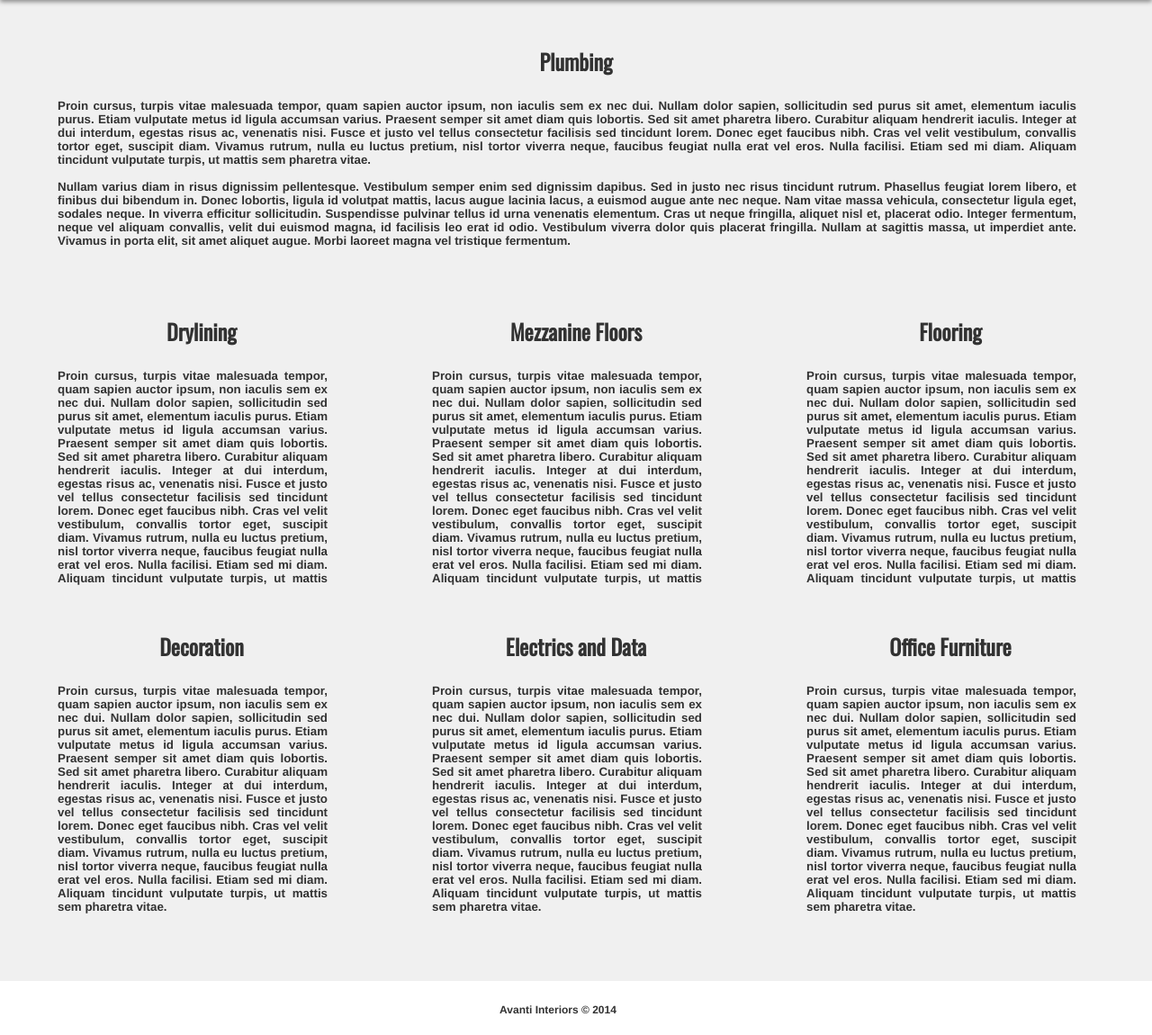
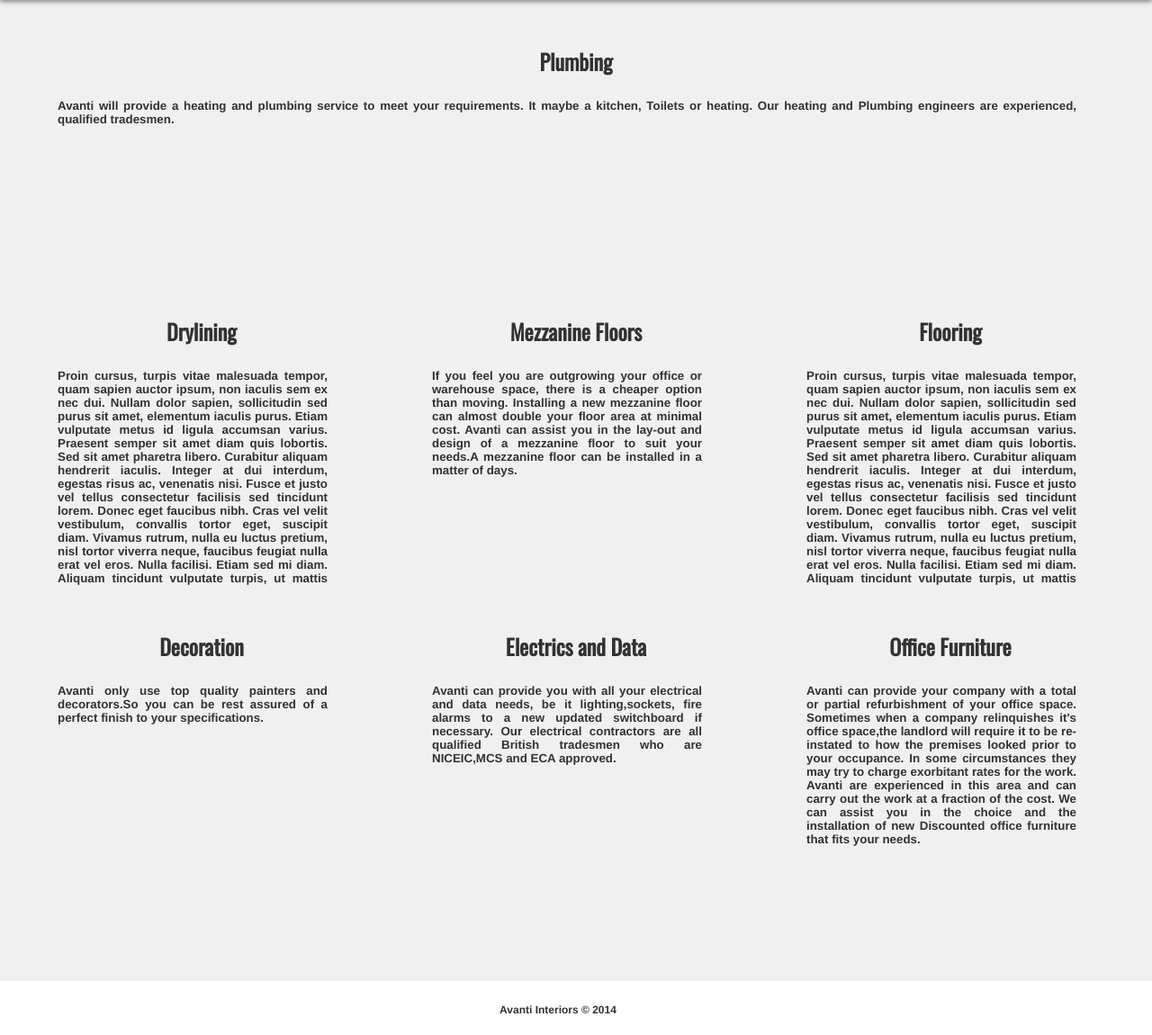
Before and after one commit to craigpullar/Avanti-Interiors, a Django app: page /other in a window 1280 px wide. Shown: the part 100-1250 px from the top of the page at 90% size. Run offline with Django 3.2, Linux system fonts and the light colour scheme.

Commit message:
Information update

```diff
--- a/landing_page/templates/other.html
+++ b/landing_page/templates/other.html
@@ -77,7 +77,7 @@
 	</div>
 	<div class="infoBox" id="mezzanine">
 		<h2>Mezzanine Floors</h2>
-		<p>Proin cursus, turpis vitae malesuada tempor, quam sapien auctor ipsum, non iaculis sem ex nec dui. Nullam dolor sapien, sollicitudin sed purus sit amet, elementum iaculis purus. Etiam vulputate metus id ligula accumsan varius. Praesent semper sit amet diam quis lobortis. Sed sit amet pharetra libero. Curabitur aliquam hendrerit iaculis. Integer at dui interdum, egestas risus ac, venenatis nisi. Fusce et justo vel tellus consectetur facilisis sed tincidunt lorem. Donec eget faucibus nibh. Cras vel velit vestibulum, convallis tortor eget, suscipit diam. Vivamus rutrum, nulla eu luctus pretium, nisl tortor viverra neque, faucibus feugiat nulla erat vel eros. Nulla facilisi. Etiam sed mi diam. Aliquam tincidunt vulputate turpis, ut mattis sem pharetra vitae.</p>
+		<p>If you feel you are outgrowing your office or warehouse space, there is a cheaper option than moving. Installing a new mezzanine floor can almost double your floor area at minimal cost. Avanti can assist you in the lay-out and design of a mezzanine floor to suit your needs.A mezzanine floor can be installed in a matter of days.</p>
 	</div>
 	<div class="infoBox" id="flooring">
 		<h2>Flooring</h2>
@@ -85,20 +85,19 @@
 	</div>
 	<div class="infoBox" id="plumbing">
 		<h2>Plumbing</h2>
-		<p>Proin cursus, turpis vitae malesuada tempor, quam sapien auctor ipsum, non iaculis sem ex nec dui. Nullam dolor sapien, sollicitudin sed purus sit amet, elementum iaculis purus. Etiam vulputate metus id ligula accumsan varius. Praesent semper sit amet diam quis lobortis. Sed sit amet pharetra libero. Curabitur aliquam hendrerit iaculis. Integer at dui interdum, egestas risus ac, venenatis nisi. Fusce et justo vel tellus consectetur facilisis sed tincidunt lorem. Donec eget faucibus nibh. Cras vel velit vestibulum, convallis tortor eget, suscipit diam. Vivamus rutrum, nulla eu luctus pretium, nisl tortor viverra neque, faucibus feugiat nulla erat vel eros. Nulla facilisi. Etiam sed mi diam. Aliquam tincidunt vulputate turpis, ut mattis sem pharetra vitae.<br>
-		<br>Nullam varius diam in risus dignissim pellentesque. Vestibulum semper enim sed dignissim dapibus. Sed in justo nec risus tincidunt rutrum. Phasellus feugiat lorem libero, et finibus dui bibendum in. Donec lobortis, ligula id volutpat mattis, lacus augue lacinia lacus, a euismod augue ante nec neque. Nam vitae massa vehicula, consectetur ligula eget, sodales neque. In viverra efficitur sollicitudin. Suspendisse pulvinar tellus id urna venenatis elementum. Cras ut neque fringilla, aliquet nisl et, placerat odio. Integer fermentum, neque vel aliquam convallis, velit dui euismod magna, id facilisis leo erat id odio. Vestibulum viverra dolor quis placerat fringilla. Nullam at sagittis massa, ut imperdiet ante. Vivamus in porta elit, sit amet aliquet augue. Morbi laoreet magna vel tristique fermentum.</p>
+		<p>Avanti will provide a heating and plumbing service to meet your requirements. It maybe a kitchen, Toilets or heating. Our heating and Plumbing engineers are experienced, qualified tradesmen.</p>
 	</div>
 	<div class="infoBox" id="electrics">
 		<h2>Electrics and Data</h2>
-		<p>Proin cursus, turpis vitae malesuada tempor, quam sapien auctor ipsum, non iaculis sem ex nec dui. Nullam dolor sapien, sollicitudin sed purus sit amet, elementum iaculis purus. Etiam vulputate metus id ligula accumsan varius. Praesent semper sit amet diam quis lobortis. Sed sit amet pharetra libero. Curabitur aliquam hendrerit iaculis. Integer at dui interdum, egestas risus ac, venenatis nisi. Fusce et justo vel tellus consectetur facilisis sed tincidunt lorem. Donec eget faucibus nibh. Cras vel velit vestibulum, convallis tortor eget, suscipit diam. Vivamus rutrum, nulla eu luctus pretium, nisl tortor viverra neque, faucibus feugiat nulla erat vel eros. Nulla facilisi. Etiam sed mi diam. Aliquam tincidunt vulputate turpis, ut mattis sem pharetra vitae.</p>
+		<p>Avanti can provide you with all your electrical and data needs, be it lighting,sockets, fire alarms to a new updated switchboard if necessary. Our electrical contractors are all qualified British tradesmen who are NICEIC,MCS and ECA approved. </p>
 	</div>
 	<div class="infoBox" id="office">
 		<h2>Office Furniture</h2>
-		<p>Proin cursus, turpis vitae malesuada tempor, quam sapien auctor ipsum, non iaculis sem ex nec dui. Nullam dolor sapien, sollicitudin sed purus sit amet, elementum iaculis purus. Etiam vulputate metus id ligula accumsan varius. Praesent semper sit amet diam quis lobortis. Sed sit amet pharetra libero. Curabitur aliquam hendrerit iaculis. Integer at dui interdum, egestas risus ac, venenatis nisi. Fusce et justo vel tellus consectetur facilisis sed tincidunt lorem. Donec eget faucibus nibh. Cras vel velit vestibulum, convallis tortor eget, suscipit diam. Vivamus rutrum, nulla eu luctus pretium, nisl tortor viverra neque, faucibus feugiat nulla erat vel eros. Nulla facilisi. Etiam sed mi diam. Aliquam tincidunt vulputate turpis, ut mattis sem pharetra vitae.</p>
+		<p>Avanti can provide your company with a total or partial refurbishment of your office space. Sometimes when a company relinquishes it's office space,the landlord will require it to be re-instated to how the premises looked prior to your occupance. In some circumstances they may try to charge exorbitant rates for the work. Avanti are experienced in this area and can carry out the work at a fraction of the cost. We can assist you in the choice and the installation of new Discounted office furniture that fits your needs. </p>
 	</div>
 	<div class="infoBox" id="decoration">
 		<h2>Decoration</h2>
-		<p>Proin cursus, turpis vitae malesuada tempor, quam sapien auctor ipsum, non iaculis sem ex nec dui. Nullam dolor sapien, sollicitudin sed purus sit amet, elementum iaculis purus. Etiam vulputate metus id ligula accumsan varius. Praesent semper sit amet diam quis lobortis. Sed sit amet pharetra libero. Curabitur aliquam hendrerit iaculis. Integer at dui interdum, egestas risus ac, venenatis nisi. Fusce et justo vel tellus consectetur facilisis sed tincidunt lorem. Donec eget faucibus nibh. Cras vel velit vestibulum, convallis tortor eget, suscipit diam. Vivamus rutrum, nulla eu luctus pretium, nisl tortor viverra neque, faucibus feugiat nulla erat vel eros. Nulla facilisi. Etiam sed mi diam. Aliquam tincidunt vulputate turpis, ut mattis sem pharetra vitae.</p>
+		<p>Avanti only use top quality painters and decorators.So you can be rest assured of a perfect finish to your specifications.  </p>
 	</div>
 </div>
 	<footer>
```
